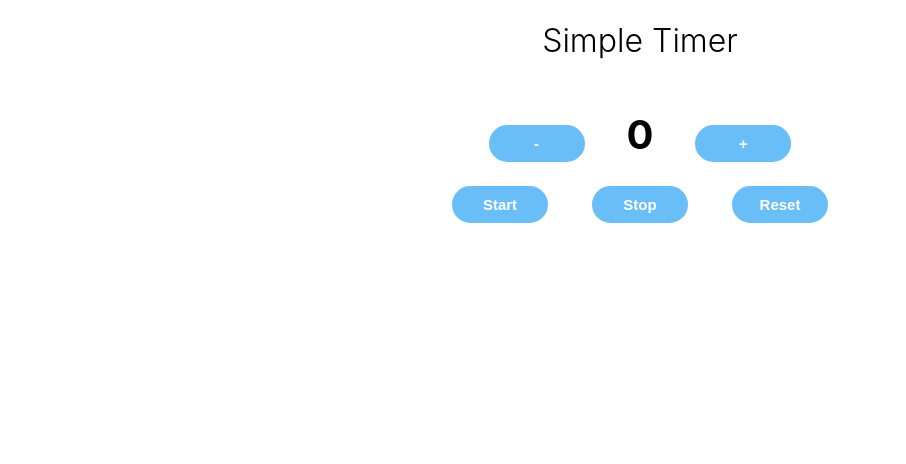
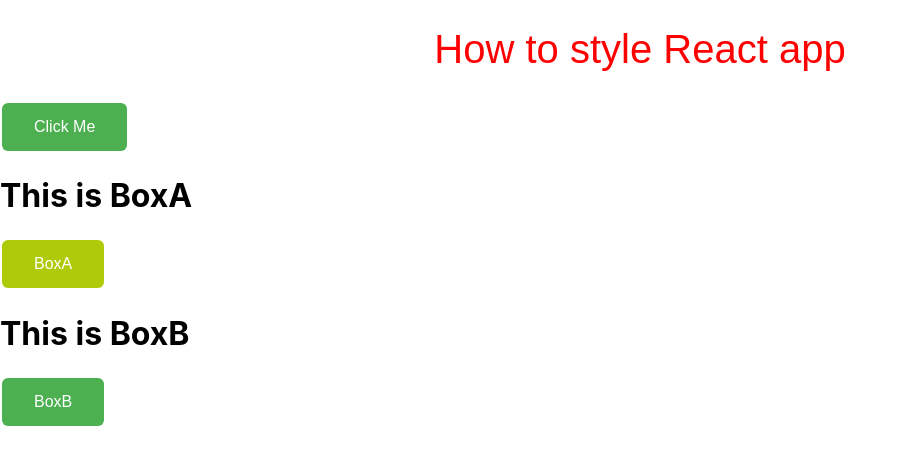
Before and after one commit to Asionsolver/React, a React app in the folder first-react-app/: page / in a window 1280 px wide. Shown: the top 464 px of the page, without its empty margins (0-906 px from the left). Built offline with nearby package versions, Linux system fonts and the light colour scheme.

Commit message:
Use CSS Classes in React

```diff
--- /dev/null
+++ b/first-react-app/src/components/app.css
@@ -0,0 +1,11 @@
+.btnB{
+    background-color: #aecb0a;
+    border: none;
+    color: white;
+    padding: 15px 32px;
+    text-align: center;
+    font-size: 16px;
+    margin: 4px 2px;
+    cursor: pointer;
+    border-radius: 6px;
+}
--- a/first-react-app/src/components/app.jsx
+++ b/first-react-app/src/components/app.jsx
@@ -1,69 +1,39 @@
 import React,{Component} from "react";
-import './app.style.css';
-
-class App extends Component {
-    state = {
-        count: 0
-    };
-
-    intervalId = null;
-
-    incrementCount = () => {
-        this.setState({count: this.state.count + 1});
-    };
-
-    decrementCount = () => {
-        if (this.state.count > 0) {
-            this.setState({count: this.state.count - 1});
-        }
-    };
-
-    startTimer = () => {
-        if (this.state.count > 0 && !this.intervalId) {
-            this.intervalId = setInterval(() => {
-                this.setState({count: this.state.count - 1},()=>{
-                    if (this.state.count === 0) {
-                        alert("Time is up!");
-                        clearInterval(this.intervalId);
-                        this.intervalId = null;
-                    }
-                });
-            }, 1000 );
-        }
-    }
-
-    stopTimer = () => {
-        if (this.intervalId) {
-            clearInterval(this.intervalId);
-            this.intervalId = null;
-        }
-    }
-
-    resetTimer = () => {
-        this.setState({count: 0});
-        clearInterval(this.intervalId);
-        this.intervalId = null;
-    }
 
 
-    render() {
-        return (
-            <div className="app">
-                <h1 className="heading">Simple Timer</h1>
-                <div className="container">
-                    <button className="btn" onClick={this.decrementCount}> - </button>
-                    <span className="text">{this.state.count}</span>
-                    <button className="btn" onClick={this.incrementCount}> + </button>
-                </div>
+import './app.css';
+import './css_file/button.css';
+import Button from "./css_file/button";
+import BoxA from "./css_file/box_a";
+import BoxB from "./css_file/box_b";
 
-                <div className="container">
-                    <button onClick={this.startTimer} className="btn">Start</button>
-                    <button onClick={this.stopTimer} className="btn">Stop</button>
-                    <button onClick={this.resetTimer} className="btn">Reset</button>
-                </div>
-            </div>
-        );
-    }
+
+const myHeader ={
+    color: "red",
+    fontSize: "40px",
+    'text-align': "center",
+    fontFamily: "Arial",
+    fontWeight: 300
+}
+class App extends Component {
+render() {
+    return (
+    <div>
+        <h1 style = {myHeader}>How to style React app</h1>
+        {/* <h1 style = {{
+                        color: "Orange",
+                        fontSize: "30px",
+                        'text-align': "center",
+                        fontFamily: "Arial",
+                        fontWeight: 500
+                        }}>Not Object create directly push style this heading.</h1> */}
+
+     <Button>Click Me</Button>
+    <BoxA />
+    <BoxB />
+    </div>
+    );
+}
 }
 
 export default App;
--- /dev/null
+++ b/first-react-app/src/components/css_file/box_a.jsx
@@ -0,0 +1,12 @@
+import React from "react";
+
+const Box = () => {
+    return (
+        <div>
+        <h1>This is BoxA</h1>
+        <button className="btnB">BoxA</button>
+        </div>
+    );
+}
+
+export default Box;
--- /dev/null
+++ b/first-react-app/src/components/css_file/box_b.jsx
@@ -0,0 +1,12 @@
+import React from "react";
+
+const Box = () => {
+    return (
+        <div>
+        <h1>This is BoxB</h1>
+        <button className="btn">BoxB</button>
+        </div>
+    );
+}
+
+export default Box;
--- /dev/null
+++ b/first-react-app/src/components/css_file/button.css
@@ -0,0 +1,11 @@
+.btn{
+    background-color: #4CAF50;
+    border: none;
+    color: white;
+    padding: 15px 32px;
+    text-align: center;
+    font-size: 16px;
+    margin: 4px 2px;
+    cursor: pointer;
+    border-radius: 6px;
+}
--- /dev/null
+++ b/first-react-app/src/components/css_file/button.jsx
@@ -0,0 +1,6 @@
+import React from "react";
+
+// import './button.css';
+const Button = props => <button className="btn"{...props}>{props.children}</button>;
+
+export default Button;
```
Also changed, not shown: first-react-app/src/components/app_state_example.jsx (added, +69 -0 lines), first-react-app/src/components/app__state_example.style.css (renamed from first-react-app/src/components/app.style.css).
